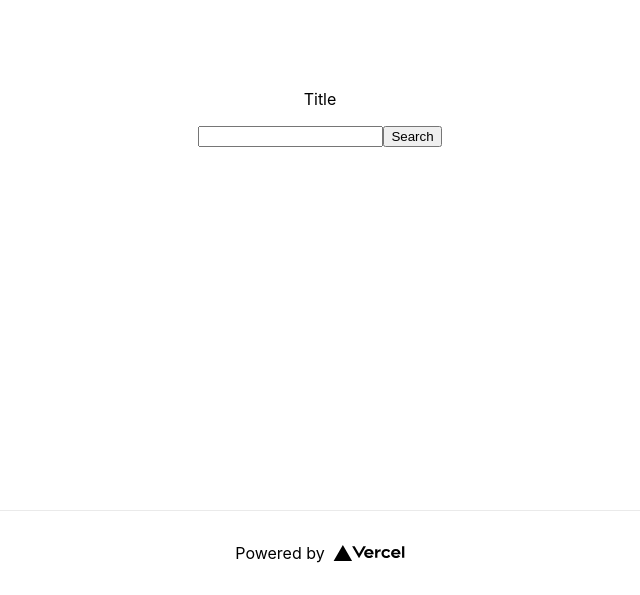
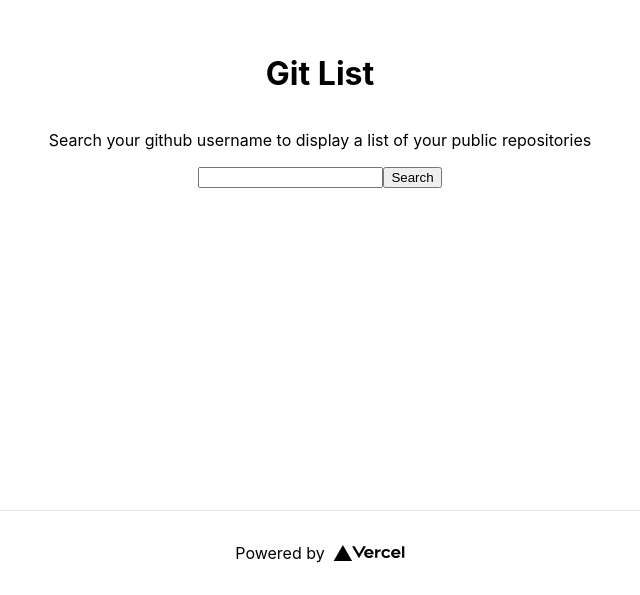
Before and after one commit to victoraguilerag/git-list, a Next.js app: page / in a window 1280 px wide. Shown: the part 290-885 px from the top of the page, without its empty margins (320-960 px from the left). Built offline with nearby package versions, Linux system fonts and the light colour scheme.

Commit message:
Update prompts

```diff
--- a/pages/index.tsx
+++ b/pages/index.tsx
@@ -40,6 +40,7 @@ export default function Home() {
   useEffect(() => {
     if (!loading) handleLoad()
   }, [])
+
   return (
     <div className={styles.container}>
       <Head>
@@ -49,13 +50,16 @@ export default function Home() {
       </Head>
 
       <main className={styles.main}>
-        <p>Title</p>
+        <h1>Git List</h1>
+        { !repos && <p>Search your github username to display a list of your public repositories</p>}
+        { repos && !repo && <p>Pick the repo you would like to display commits from</p>}
         <SearchBar onSearch={handleSearch} />
         <div className={styles.tags}>
-          {repo && <div className={styles.stag}>{repo.name}</div>}
+          {repo && <div className={styles.tag}>{repo.name}</div>}
+          {repo && <div className={styles.tag}>Main</div>}
         </div>
         {repos && !repo && <List items={repos} onClick={setRepo} />}
-        {!!commits && <List items={commits} onClick={setRepo} />}
+        {!!commits && <List linked items={commits} />}
       </main>
 
       <footer className={styles.footer}>
```
